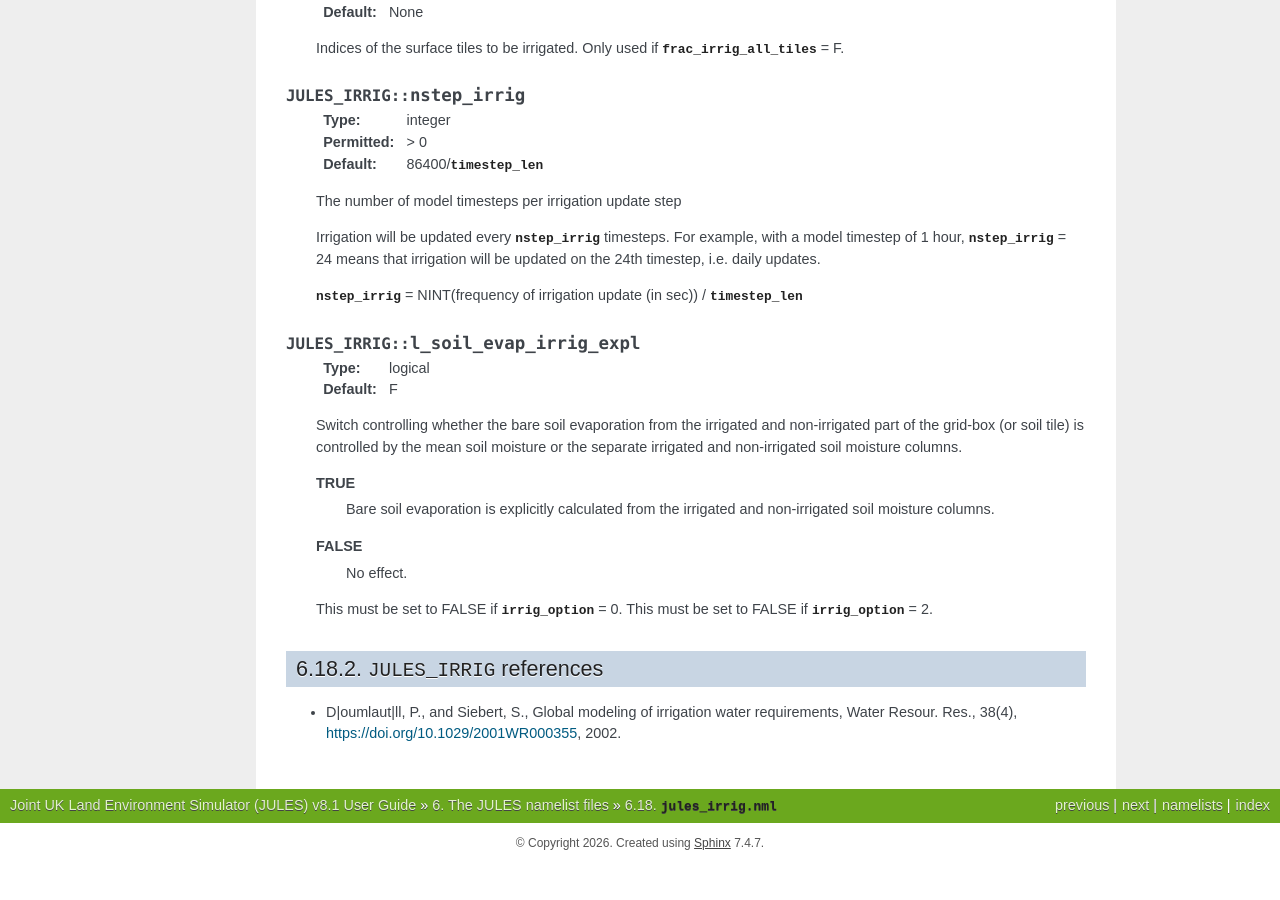
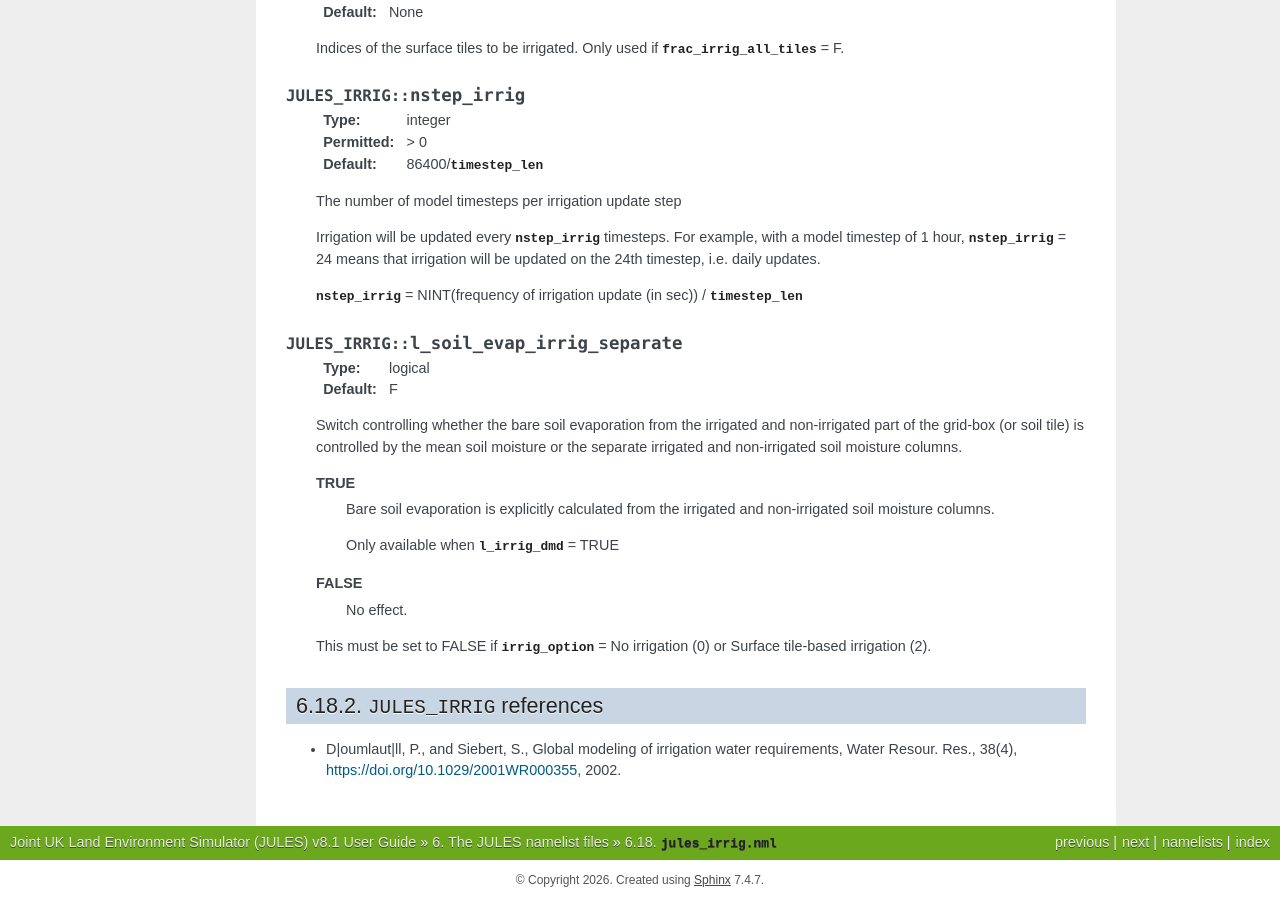
Before and after one commit to MetOffice/jules, a Sphinx documentation site: the page built from doc/source/namelists/jules_irrig.nml.rst, in a window 1280 px wide and 900 px high, scrolled down 2362 px. Built offline with Sphinx 7.4.7, drawn with Linux system fonts in a browser that asks for light colours; before the commit the page ends 3225 px from its top, so only the background shows below that; some of the changed text lies outside the part shown.

Commit message:
changes required from Maggie's review

```diff
--- a/doc/source/namelists/jules_irrig.nml.rst
+++ b/doc/source/namelists/jules_irrig.nml.rst
@@ -50,7 +50,7 @@ This namelist specifies the different options available for setting up the irrig
    1. Not available yet. In a future release this will replace :nml:mem:`l_irrig_dmd`.
    2. Apply irrigation to irrigated surface types C3_irrig and/or C4_irrig. This option requires :nml:mem:`JULES_IRRIG::l_irrig_dmd` = FALSE and :nml:mem:`JULES_PFTPARM::irrig_pft_io` = 0 or 1.
 
-  When :nml:mem:`JULES_IRRIG::l_irrig_dmd` = TRUE, :nml:mem:`JULES_IRRIG::irrig_option` is not available.
+   When :nml:mem:`JULES_IRRIG::l_irrig_dmd` = TRUE, :nml:mem:`JULES_IRRIG::irrig_option` is not available.
 
 .. nml:member:: l_irrig_limit
 
@@ -148,7 +148,7 @@ This namelist specifies the different options available for setting up the irrig
    :nml:mem:`nstep_irrig` = NINT(frequency of irrigation update (in sec)) / :nml:mem:`JULES_TIME::timestep_len`
 
 
-.. nml:member:: l_soil_evap_irrig_expl
+.. nml:member:: l_soil_evap_irrig_separate
 
    :type: logical
    :default: F
@@ -158,11 +158,11 @@ This namelist specifies the different options available for setting up the irrig
    TRUE
        Bare soil evaporation is explicitly calculated from the irrigated and non-irrigated soil moisture columns.
 
+       Only available when :nml:mem:`l_irrig_dmd` = TRUE
    FALSE
       No effect.
 
-   This must be set to FALSE if :nml:mem:`JULES_IRRIG::irrig_option` = 0.
-   This must be set to FALSE if :nml:mem:`JULES_IRRIG::irrig_option` = 2.
+   This must be set to FALSE if :nml:mem:`irrig_option` = No irrigation (0) or Surface tile-based irrigation (2).
 
 
 
```
Also changed, not shown: 7 other files.
